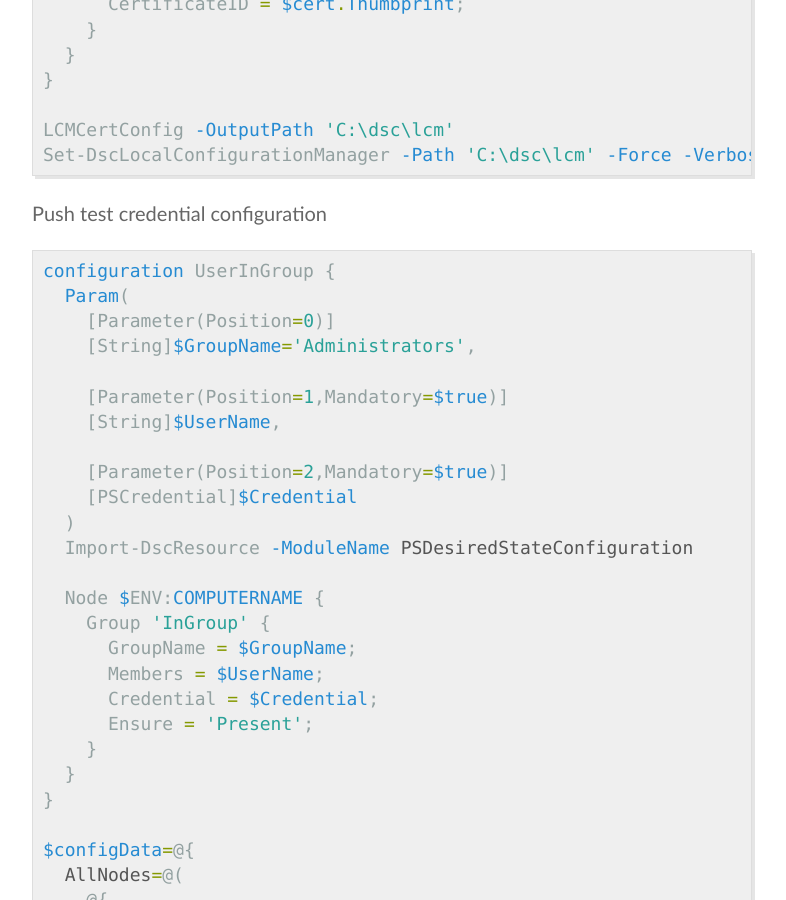
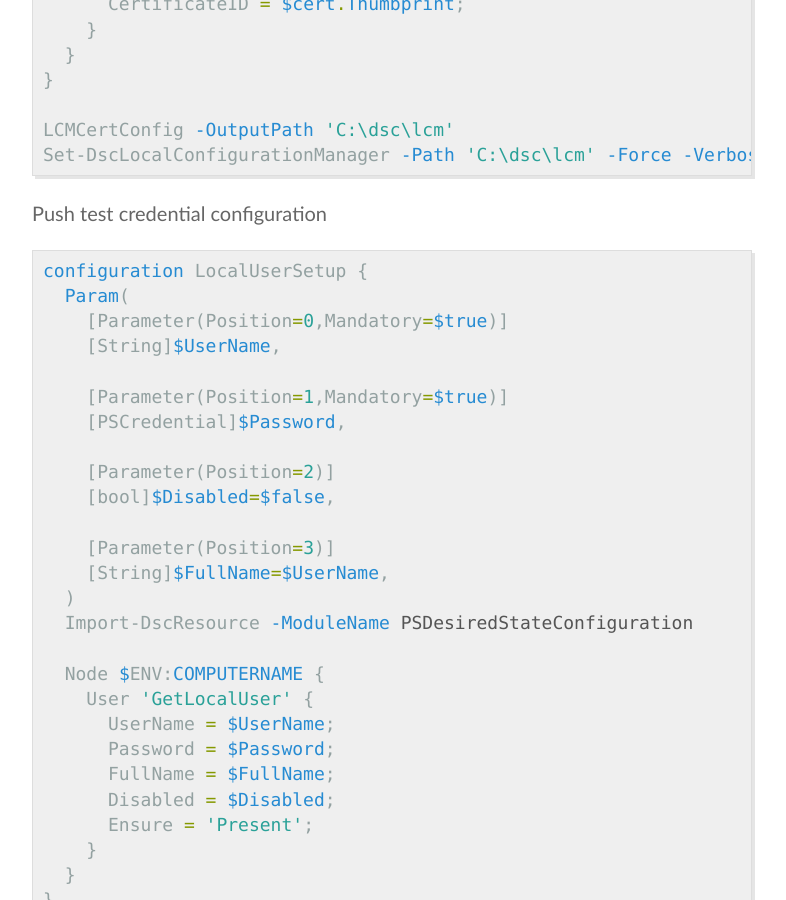
Before and after one commit to briansworth/dev, a Jekyll site: the page built from _posts/2019-2-11-Dsc-Encrypting-Credentials.md, in a window 1280 px wide and 900 px high, scrolled down 3989 px. Shown: the whole window, without its empty margins (248-1034 px from the left). Built offline with Jekyll 4.4.1, drawn with Linux system fonts in a browser that asks for light colours.

Commit message:
DSC Resource changed to User from Group

````diff
--- a/_posts/2019-2-11-Dsc-Encrypting-Credentials.md
+++ b/_posts/2019-2-11-Dsc-Encrypting-Credentials.md
@@ -213,24 +213,28 @@ Set-DscLocalConfigurationManager -Path 'C:\dsc\lcm' -Force -Verbose
 #### Push test credential configuration
 
 ```powershell
-configuration UserInGroup {
+configuration LocalUserSetup {
   Param(
-    [Parameter(Position=0)]
-    [String]$GroupName='Administrators',
+    [Parameter(Position=0,Mandatory=$true)]
+    [String]$UserName,
 
     [Parameter(Position=1,Mandatory=$true)]
-    [String]$UserName,
+    [PSCredential]$Password,
 
-    [Parameter(Position=2,Mandatory=$true)]
-    [PSCredential]$Credential
+    [Parameter(Position=2)]
+    [bool]$Disabled=$false,
+
+    [Parameter(Position=3)]
+    [String]$FullName=$UserName,
   )
   Import-DscResource -ModuleName PSDesiredStateConfiguration
 
   Node $ENV:COMPUTERNAME {
-    Group 'InGroup' {
-      GroupName = $GroupName;
-      Members = $UserName;
-      Credential = $Credential;
+    User 'GetLocalUser' {
+      UserName = $UserName;
+      Password = $Password;
+      FullName = $FullName;
+      Disabled = $Disabled;
       Ensure = 'Present';
     }
   }
````
